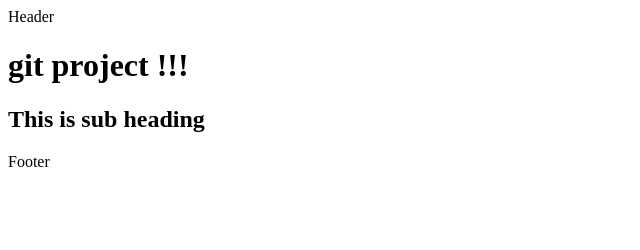
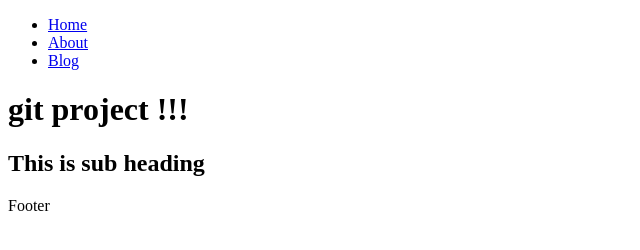
Before and after one commit to DmitryStetsenko/f31-first-project, a plain HTML site: page index.html in a window 1280 px wide. Shown: the whole page, without its empty margins (0-640 px from the left). Drawn offline with Linux system fonts and the light colour scheme.

Commit message:
add menu

```diff
--- a/index.html
+++ b/index.html
@@ -10,7 +10,13 @@
 
   <div class="container">
 
-    <div class="header">Header</div>
+    <div class="header">
+      <ul class="menu">
+        <li class="menu__item"><a href="#">Home</a></li>
+        <li class="menu__item"><a href="#">About</a></li>
+        <li class="menu__item"><a href="#">Blog</a></li>
+      </ul>
+    </div>
 
     <div class="main">
       <h1>git project !!!</h1>
```
